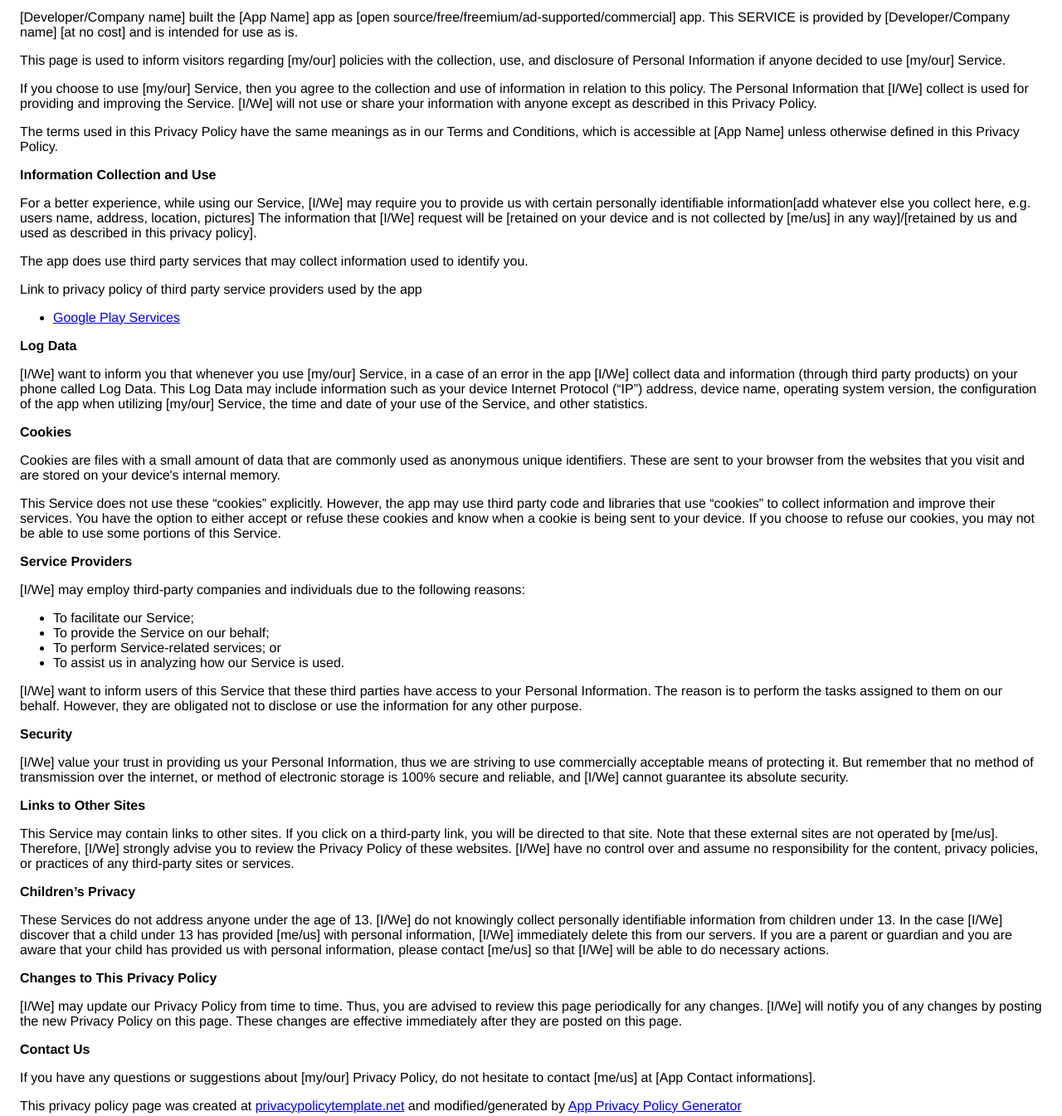
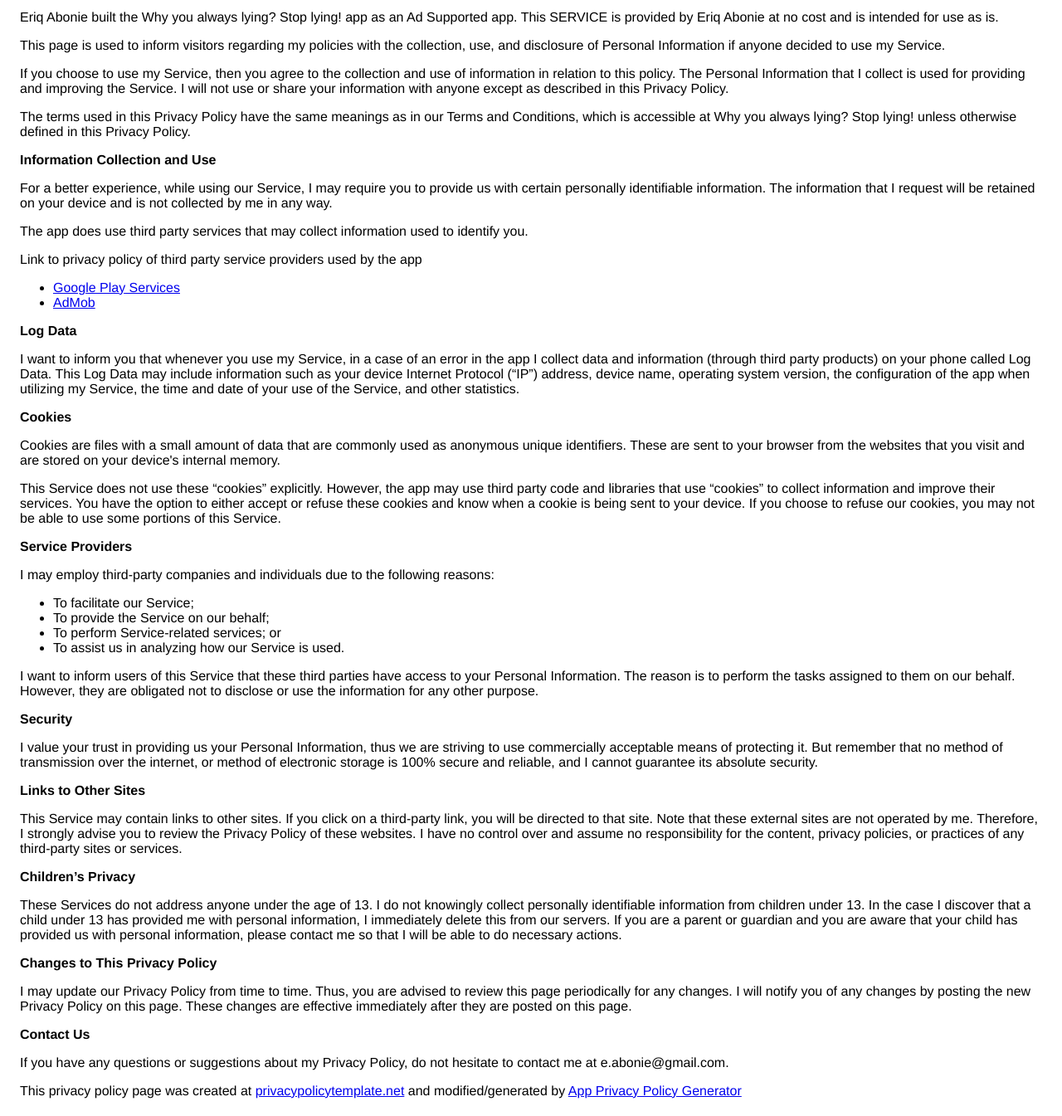
Before and after one commit to eriqabonie/wtful-app-privacy-policy.github.io, a plain HTML site: page index.html in a window 1280 px wide. Shown: the part 80-1425 px from the top of the page at 83% size. Drawn offline with Linux system fonts and the light colour scheme.

Commit message:
Update index.html

```diff
--- a/index.html
+++ b/index.html
@@ -8,49 +8,49 @@
     </head>
     <body>
     <h2>Privacy Policy</h2> <p>
-                    [Developer/Company name] built the [App Name] app as
-                    [open source/free/freemium/ad-supported/commercial] app. This SERVICE is provided by
-                    [Developer/Company name] [at no cost] and is intended for
+                    Eriq Abonie built the Why you always lying? Stop lying! app as
+                    an Ad Supported app. This SERVICE is provided by
+                    Eriq Abonie at no cost and is intended for
                     use as is.
                   </p> <p>
                     This page is used to inform visitors regarding
-                    [my/our] policies with the collection, use, and
+                    my policies with the collection, use, and
                     disclosure of Personal Information if anyone decided to use
-                    [my/our] Service.
+                    my Service.
                   </p> <p>
-                    If you choose to use [my/our] Service, then you agree
+                    If you choose to use my Service, then you agree
                     to the collection and use of information in relation to this
-                    policy. The Personal Information that [I/We] collect is
+                    policy. The Personal Information that I collect is
                     used for providing and improving the Service.
-                    [I/We] will not use or share your
+                    I will not use or share your
                     information with anyone except as described in this Privacy
                     Policy.
                   </p> <p>
                     The terms used in this Privacy Policy have the same meanings
                     as in our Terms and Conditions, which is accessible at
-                    [App Name] unless otherwise defined in this Privacy
+                    Why you always lying? Stop lying! unless otherwise defined in this Privacy
                     Policy.
                   </p> <p><strong>Information Collection and Use</strong></p> <p>
                     For a better experience, while using our Service,
-                    [I/We] may require you to provide us with certain
-                    personally identifiable information[add whatever else you collect here, e.g. users name, address, location, pictures] The
-                    information that [I/We] request will be
-                    [retained on your device and is not collected by [me/us] in any way]/[retained by us and used as described in this privacy policy].
+                    I may require you to provide us with certain
+                    personally identifiable information. The
+                    information that I request will be
+                    retained on your device and is not collected by me in any way.
                   </p> <p>
                     The app does use third party services that may collect
                     information used to identify you.
                   </p> <div><p>
                       Link to privacy policy of third party service providers
                       used by the app
-                    </p> <ul><li><a href="https://www.google.com/policies/privacy/" target="_blank">Google Play Services</a></li><!----><!----><!----><!----><!----><!----><!----><!----><!----><!----></ul></div> <p><strong>Log Data</strong></p> <p>
-                    [I/We] want to inform you that whenever
-                    you use [my/our] Service, in a case of an error in the
-                    app [I/We] collect data and information (through third
+                    </p> <ul><li><a href="https://www.google.com/policies/privacy/" target="_blank">Google Play Services</a></li><li><a href="https://support.google.com/admob/answer/6128543?hl=en" target="_blank">AdMob</a></li><!----><!----><!----><!----><!----><!----><!----><!----><!----></ul></div> <p><strong>Log Data</strong></p> <p>
+                    I want to inform you that whenever
+                    you use my Service, in a case of an error in the
+                    app I collect data and information (through third
                     party products) on your phone called Log Data. This Log Data
                     may include information such as your device Internet
                     Protocol (“IP”) address, device name, operating system
                     version, the configuration of the app when utilizing
-                    [my/our] Service, the time and date of your use of the
+                    my Service, the time and date of your use of the
                     Service, and other statistics.
                   </p> <p><strong>Cookies</strong></p> <p>
                     Cookies are files with a small amount of data that are
@@ -66,53 +66,53 @@
                     device. If you choose to refuse our cookies, you may not be
                     able to use some portions of this Service.
                   </p> <p><strong>Service Providers</strong></p> <p>
-                    [I/We] may employ third-party companies
+                    I may employ third-party companies
                     and individuals due to the following reasons:
                   </p> <ul><li>To facilitate our Service;</li> <li>To provide the Service on our behalf;</li> <li>To perform Service-related services; or</li> <li>To assist us in analyzing how our Service is used.</li></ul> <p>
-                    [I/We] want to inform users of this
+                    I want to inform users of this
                     Service that these third parties have access to your
                     Personal Information. The reason is to perform the tasks
                     assigned to them on our behalf. However, they are obligated
                     not to disclose or use the information for any other
                     purpose.
                   </p> <p><strong>Security</strong></p> <p>
-                    [I/We] value your trust in providing us
+                    I value your trust in providing us
                     your Personal Information, thus we are striving to use
                     commercially acceptable means of protecting it. But remember
                     that no method of transmission over the internet, or method
                     of electronic storage is 100% secure and reliable, and
-                    [I/We] cannot guarantee its absolute security.
+                    I cannot guarantee its absolute security.
                   </p> <p><strong>Links to Other Sites</strong></p> <p>
                     This Service may contain links to other sites. If you click
                     on a third-party link, you will be directed to that site.
                     Note that these external sites are not operated by
-                    [me/us]. Therefore, [I/We] strongly advise you to
+                    me. Therefore, I strongly advise you to
                     review the Privacy Policy of these websites.
-                    [I/We] have no control over and assume no
+                    I have no control over and assume no
                     responsibility for the content, privacy policies, or
                     practices of any third-party sites or services.
                   </p> <p><strong>Children’s Privacy</strong></p> <p>
                     These Services do not address anyone under the age of 13.
-                    [I/We] do not knowingly collect personally
+                    I do not knowingly collect personally
                     identifiable information from children under 13. In the case
-                    [I/We] discover that a child under 13 has provided
-                    [me/us] with personal information,
-                    [I/We] immediately delete this from our servers. If you
+                    I discover that a child under 13 has provided
+                    me with personal information,
+                    I immediately delete this from our servers. If you
                     are a parent or guardian and you are aware that your child
                     has provided us with personal information, please contact
-                    [me/us] so that [I/We] will be able to do
+                    me so that I will be able to do
                     necessary actions.
                   </p> <p><strong>Changes to This Privacy Policy</strong></p> <p>
-                    [I/We] may update our Privacy Policy from
+                    I may update our Privacy Policy from
                     time to time. Thus, you are advised to review this page
-                    periodically for any changes. [I/We] will
+                    periodically for any changes. I will
                     notify you of any changes by posting the new Privacy Policy
                     on this page. These changes are effective immediately after
                     they are posted on this page.
                   </p> <p><strong>Contact Us</strong></p> <p>
                     If you have any questions or suggestions about
-                    [my/our] Privacy Policy, do not hesitate to contact
-                    [me/us] at [App Contact informations].
+                    my Privacy Policy, do not hesitate to contact
+                    me at e.abonie@gmail.com.
                   </p> <p>
                     This privacy policy page was created at
                     <a href="https://privacypolicytemplate.net" target="_blank">privacypolicytemplate.net</a>
```
